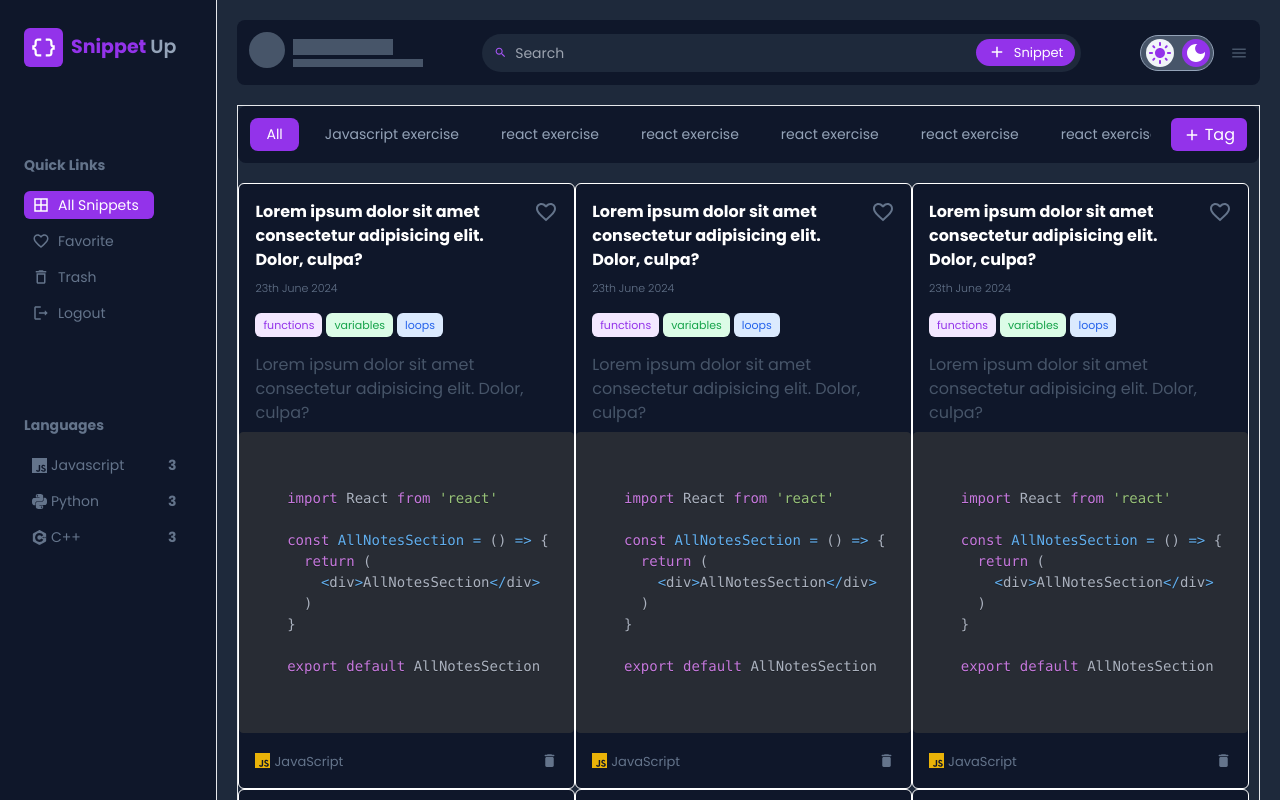
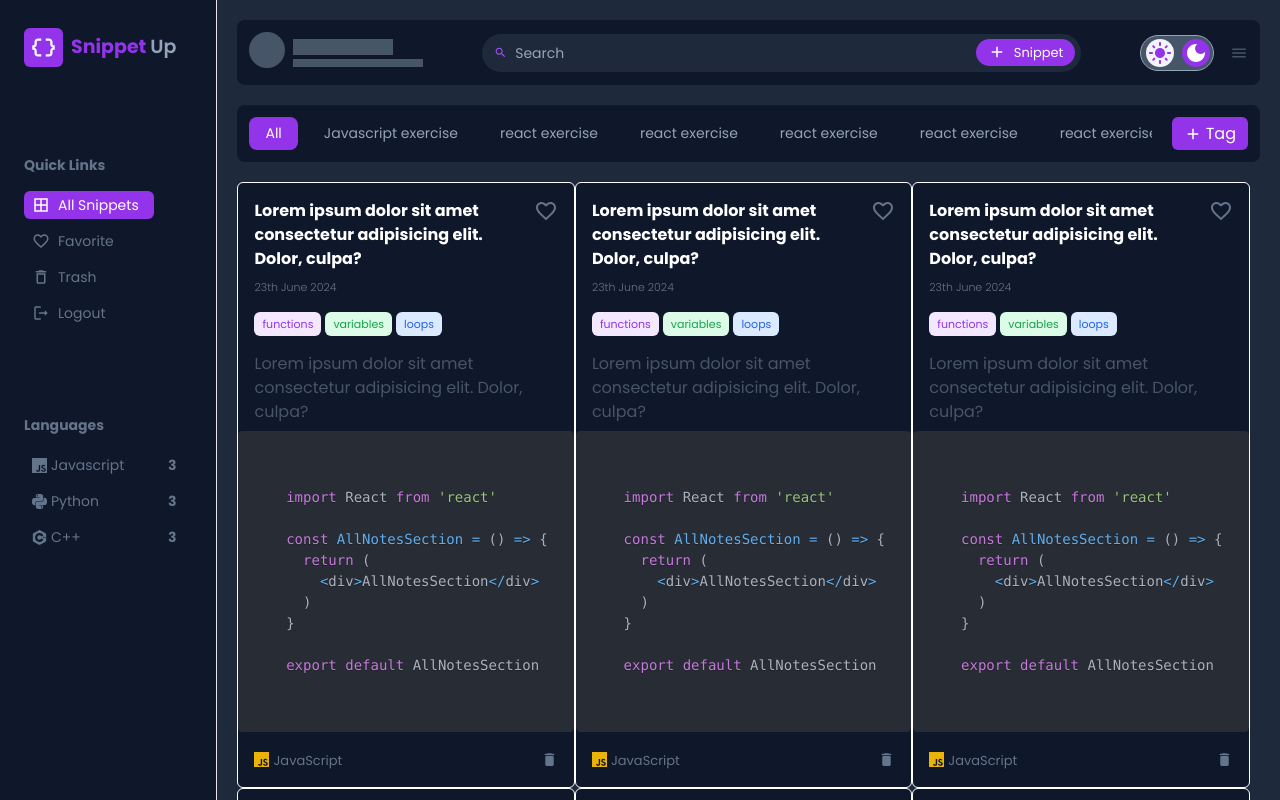
Before and after one commit to VIKAS1011-R/SnippetUP, a Next.js app: page /my-notes in a window 1280 px wide. Shown: the top 800 px of the page. Built offline with nearby package versions, Linux system fonts and the light colour scheme; no server answers.

Commit message:
Update ContentArea.tsx

```diff
--- a/app/my-notes/Components/ContentArea/ContentArea.tsx
+++ b/app/my-notes/Components/ContentArea/ContentArea.tsx
@@ -40,7 +40,7 @@ function NotesArea(){
     const {openContentNoteObject: {openContentNote}} = useGlobalContext();
     const {isMobileObject: {isMobile,setIsMobile}} = useGlobalContext();
     return(
-        <div className="mt-5 border flex gap-2">
+        <div className="mt-5 flex gap-2">
             <div className={`${openContentNote ? `${isMobile ? "w-full":"w-[50%]"}` : "w-full" }`}>
             <SwiperSelection />
             <AllNotesSelection />
```
